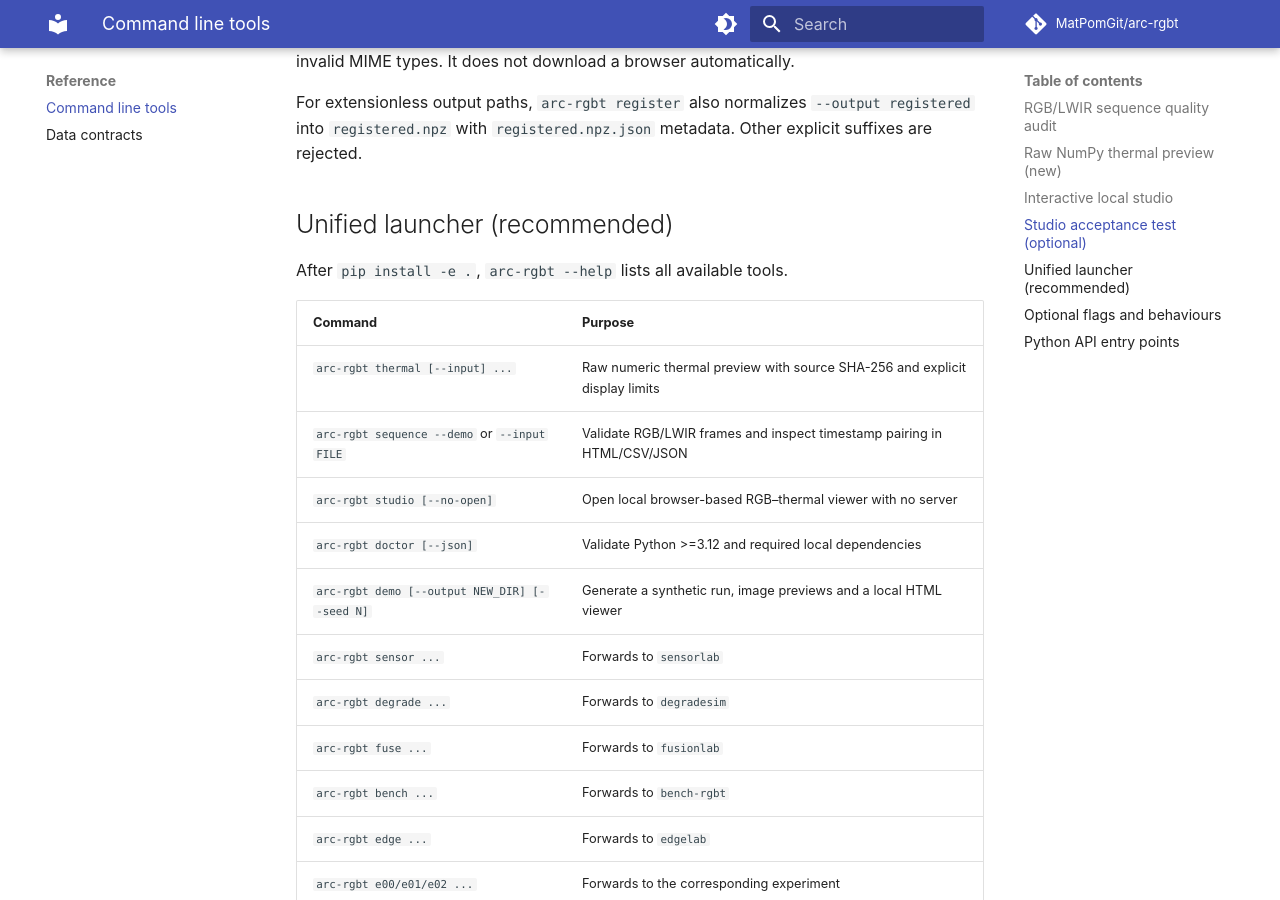
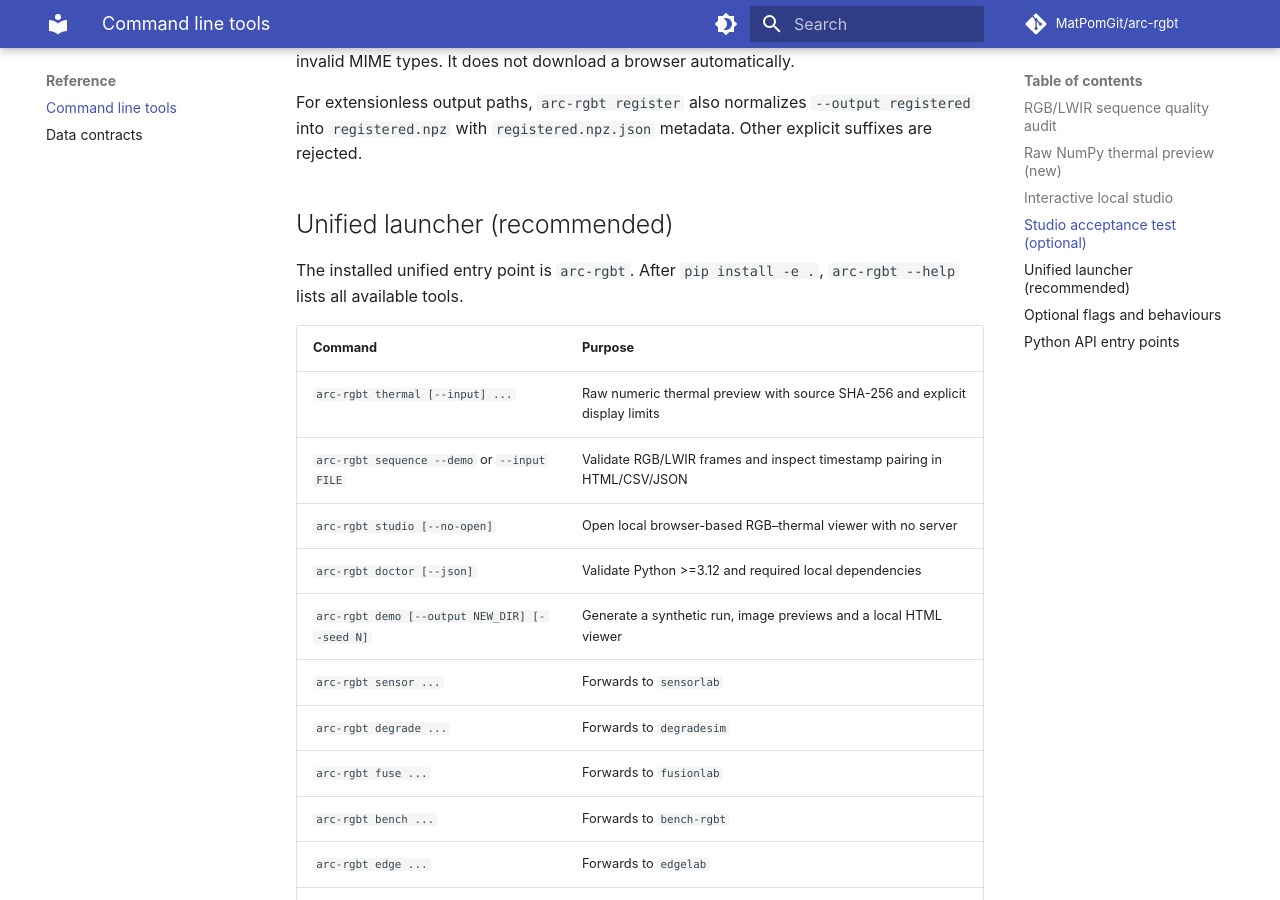
Before and after one commit to MatPomGit/arc-rgbt, an MkDocs documentation site: the page built from docs/reference/cli.md, in a window 1280 px wide and 900 px high, scrolled down 1694 px. Built offline with MkDocs 1.6.1 and Material for MkDocs 9.7.7, drawn with Linux system fonts in a browser that asks for light colours; comment, search, counter and statistics services are not loaded.

Commit message:
docs(cli): document unified arc-rgbt entry point explicitly

```diff
--- a/docs/reference/cli.md
+++ b/docs/reference/cli.md
@@ -73,6 +73,7 @@ For extensionless output paths, `arc-rgbt register` also normalizes
 
 ## Unified launcher (recommended)
 
+The installed unified entry point is `arc-rgbt`.
 After `pip install -e .`, `arc-rgbt --help` lists all available tools.
 
 | Command | Purpose |
```
